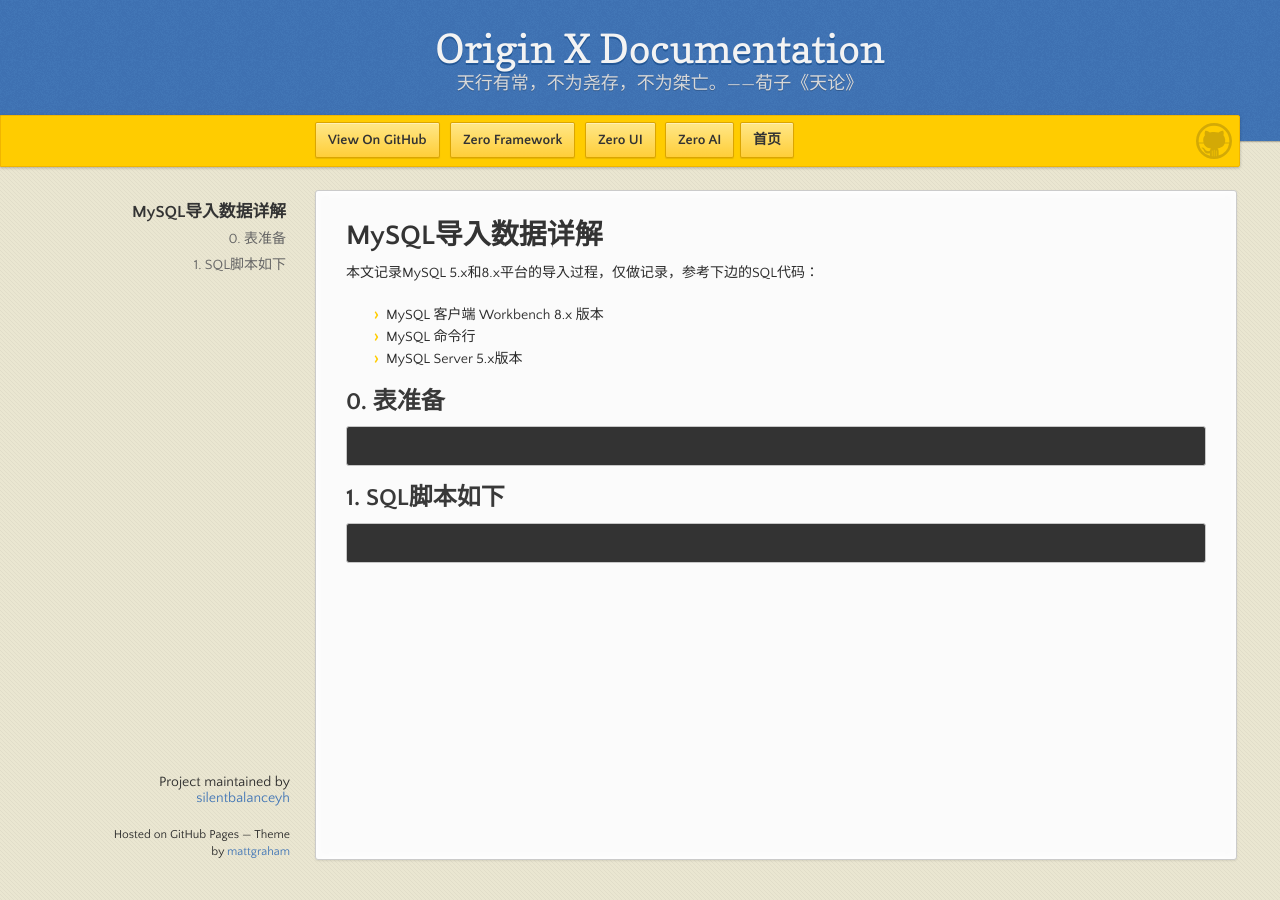
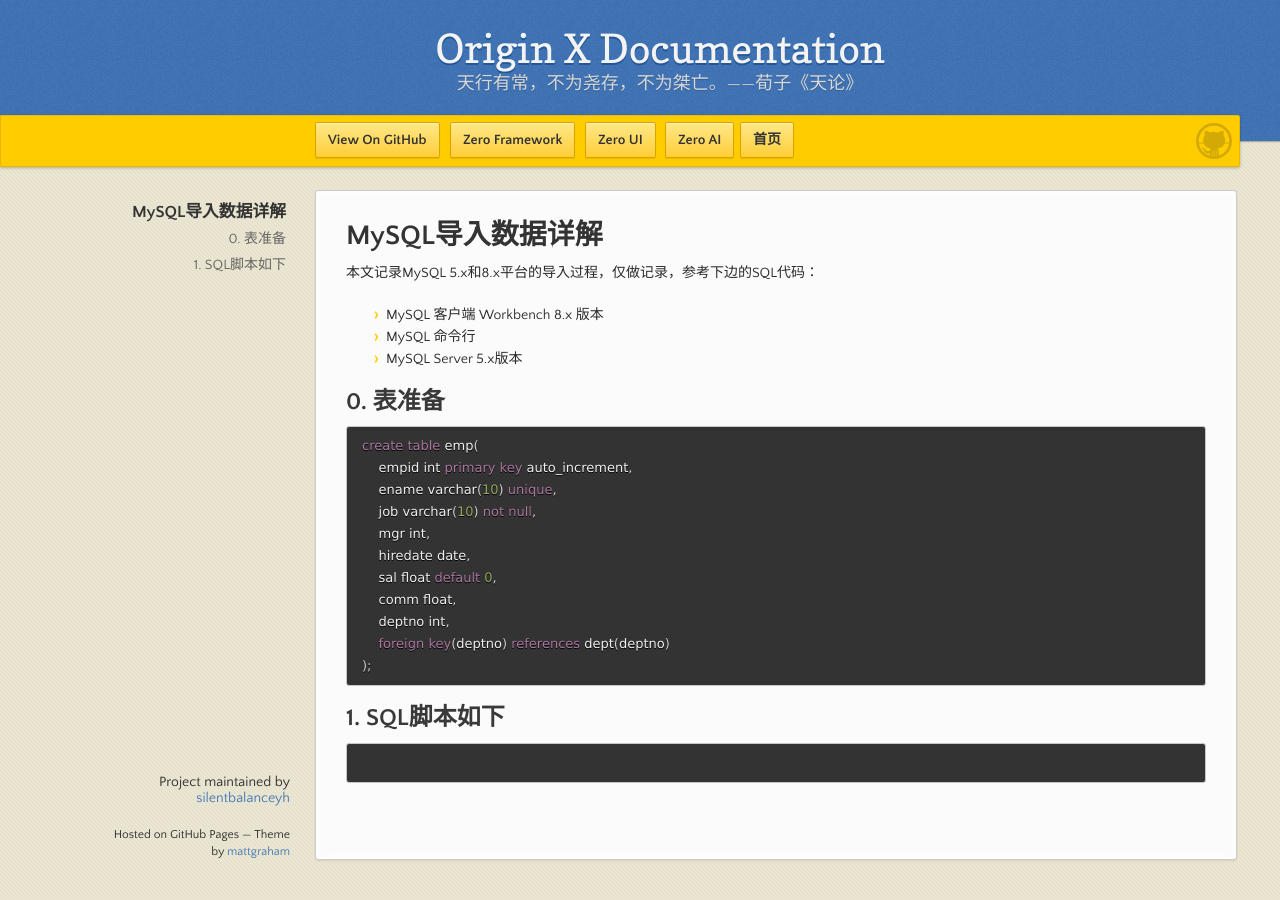
Before and after one commit to silentbalanceyh/mi-kb, a Jekyll site: the page built from uniform-documentation/computer-language/kml-006-mysqldao-ru-shu-ju-xiang-xi-fen-xi.md, in a window 1280 px wide. Built offline with Jekyll 4.4.1, drawn with Linux system fonts in a browser that asks for light colours; our own code applies the rules of GitHub Pages for plain Markdown files.

Commit message:
Updates uniform-documentation/computer-language/kml-006-mysqldao-ru-shu-ju-xiang-xi-fen-xi.md
Auto commit by GitBook Editor

````diff
--- a/uniform-documentation/computer-language/kml-006-mysqldao-ru-shu-ju-xiang-xi-fen-xi.md
+++ b/uniform-documentation/computer-language/kml-006-mysqldao-ru-shu-ju-xiang-xi-fen-xi.md
@@ -9,7 +9,17 @@
 ## 0. 表准备
 
 ```sql
-
+create table emp(
+    empid int primary key auto_increment,
+    ename varchar(10) unique,
+    job varchar(10) not null,
+    mgr int,
+    hiredate date,
+    sal float default 0,
+    comm float,
+    deptno int,
+    foreign key(deptno) references dept(deptno)
+);
 ```
 
 ## 1. SQL脚本如下
````
